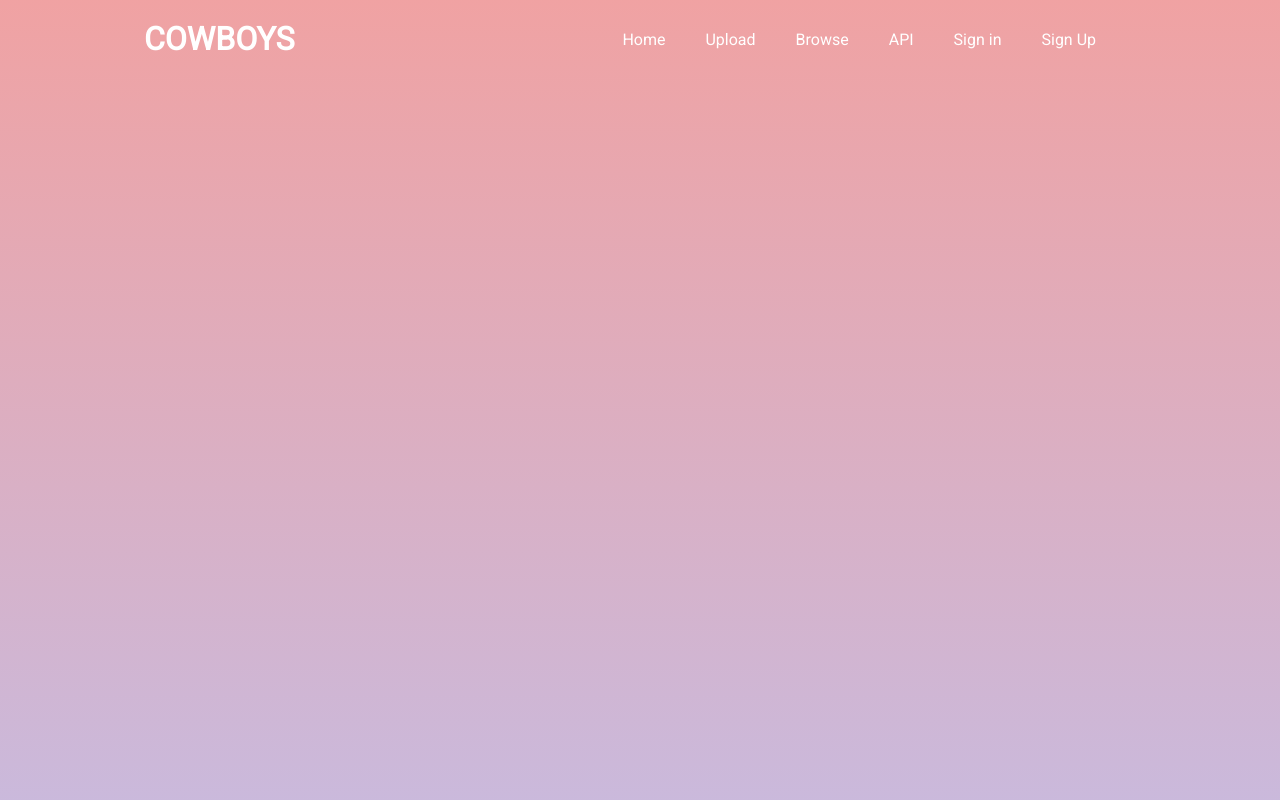
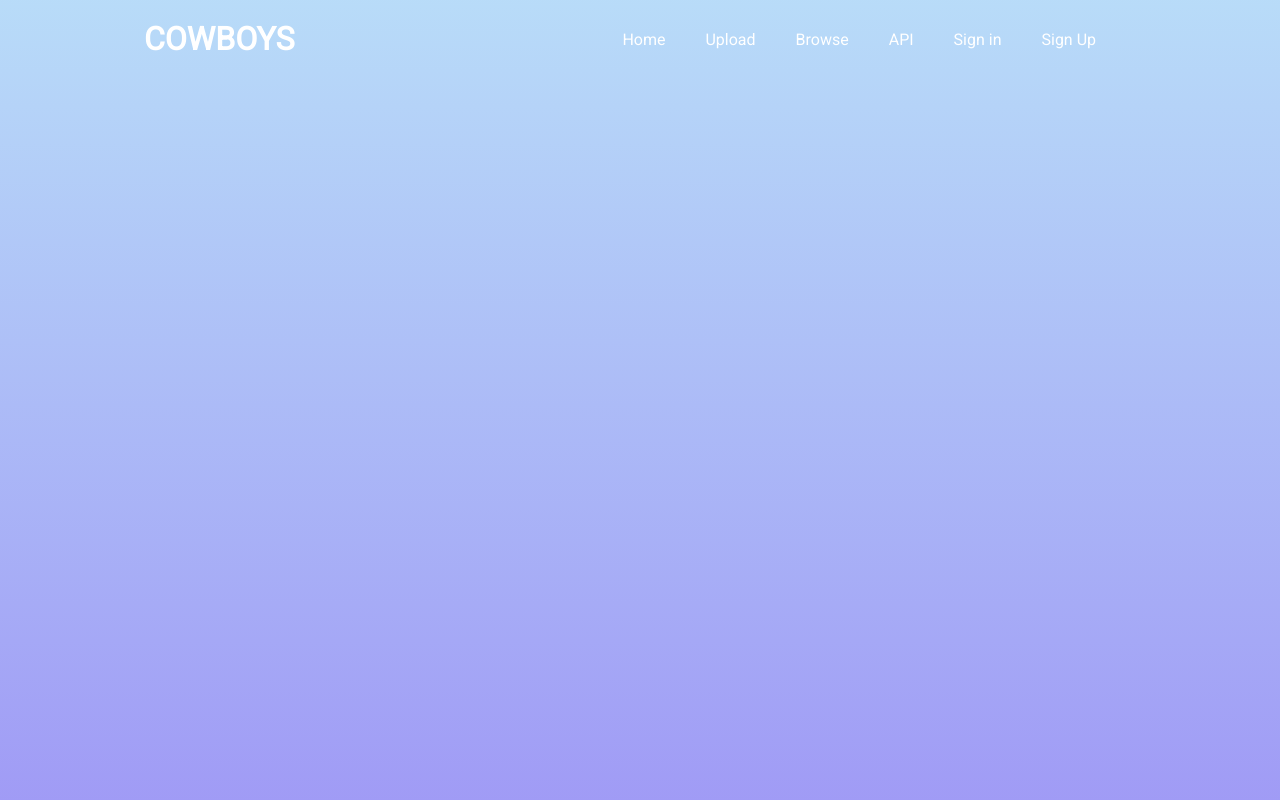
Before and after one commit to TMarwah/P3Cowboys, a Flask app: page /cowboys/allen/browse in a window 1280 px wide. Run offline with Flask 2, Linux system fonts and the light colour scheme; some libraries are stand-ins or nearby versions.

```diff
--- a/app/templates/base.html
+++ b/app/templates/base.html
@@ -76,7 +76,7 @@
 		width: 1920px;
 		position: fixed;
 		animation: unset;
-		background: linear-gradient(rgba(230, 100, 101, .6), rgba(145, 152, 229, .6)), url("{{background}}") no-repeat center center fixed;
+		background: linear-gradient(rgba(137, 196, 244, .6), rgba(83, 51, 237, .6)), url("{{background}}") no-repeat center center fixed;
 		-webkit-background-size: cover;
 		-moz-background-size: cover;
 		-o-background-size: cover;
```
Also changed, not shown: Cowboys/Allen/allenminilab.py (added), Cowboys/Allen/templates/allenminilab.html (added).
